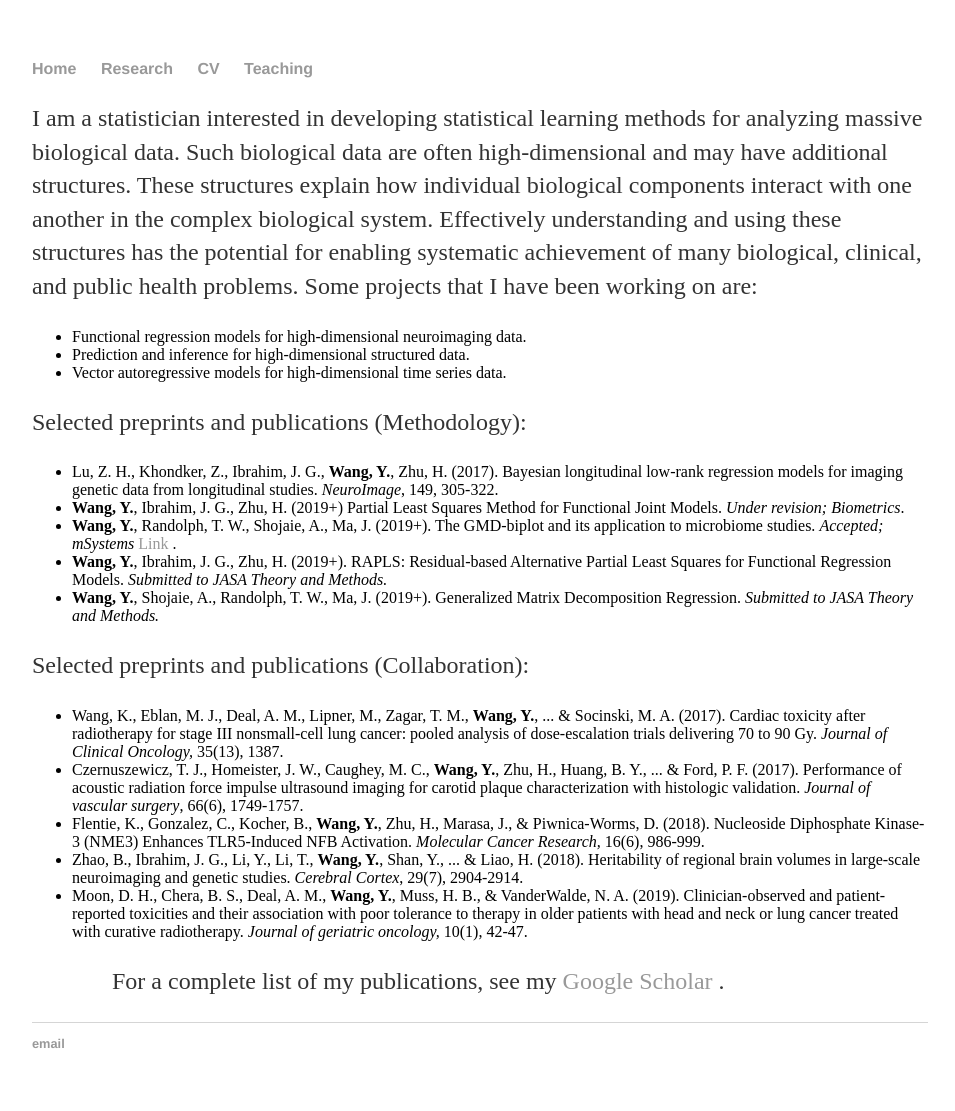
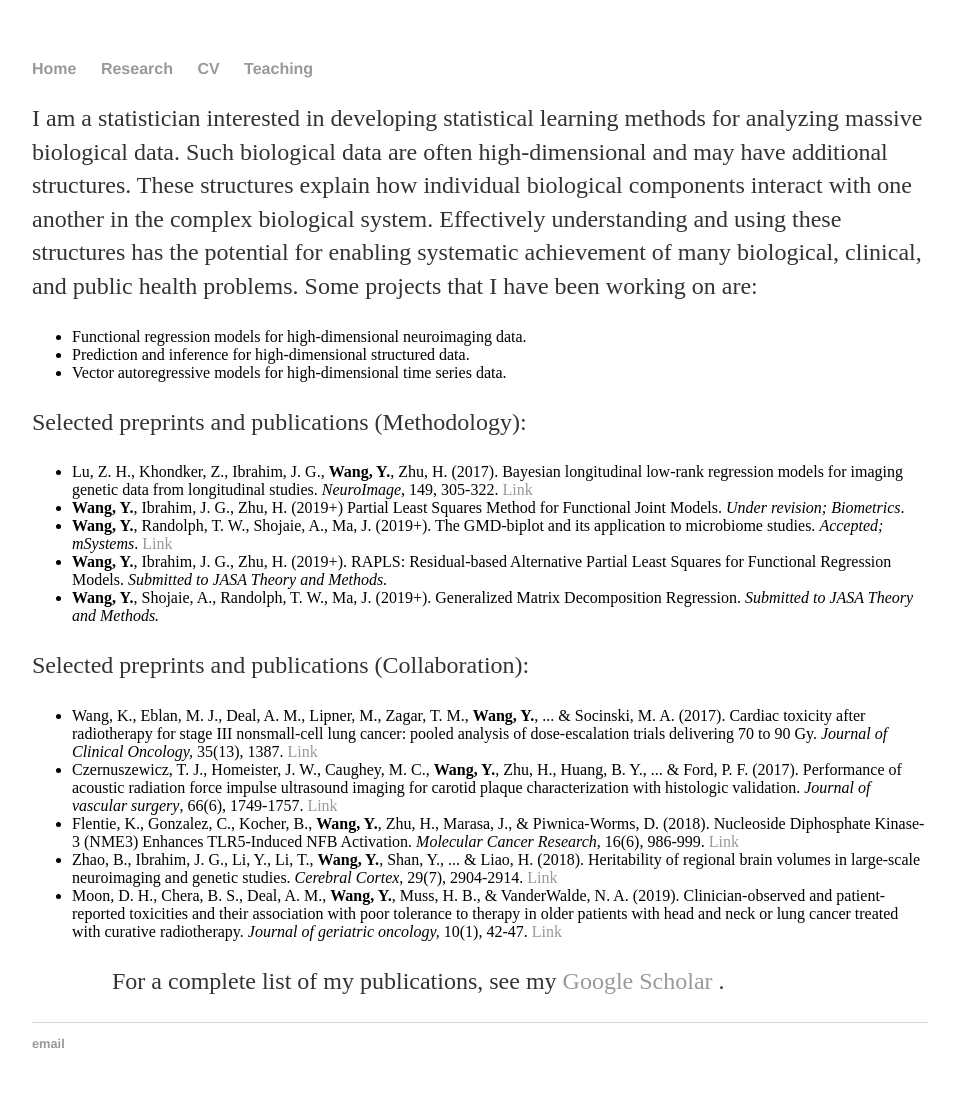
Before and after one commit to taryue/yuewangtemp.github.io, a Jekyll site: the page built from Research/index.html, in a window 1280 px wide. Shown: the whole page, without its empty margins (160-1115 px from the left). Built offline with Jekyll 4.4.1, drawn with Linux system fonts in a browser that asks for light colours.

Commit message:
Update index.html

```diff
--- a/Research/index.html
+++ b/Research/index.html
@@ -15,19 +15,19 @@ Some projects that I have been working on are:<p>
 	</ul>
 	<p >Selected preprints and publications (Methodology):<p>
 	<ul>
-		<li> Lu, Z. H., Khondker, Z., Ibrahim, J. G., <b>Wang, Y.</b>, Zhu, H. (2017). Bayesian longitudinal low-rank regression models for imaging genetic data from longitudinal studies. <i>NeuroImage</i>, 149, 305-322.</li>
+		<li> Lu, Z. H., Khondker, Z., Ibrahim, J. G., <b>Wang, Y.</b>, Zhu, H. (2017). Bayesian longitudinal low-rank regression models for imaging genetic data from longitudinal studies. <i>NeuroImage</i>, 149, 305-322. <a href = "https://www.ncbi.nlm.nih.gov/pubmed/28143775"> Link </a> </li>
 		<li> <b>Wang, Y.</b>, Ibrahim, J. G., Zhu, H. (2019+) Partial Least Squares Method for Functional Joint Models. <i>Under revision; Biometrics</i>. </li>
-		<li> <b>Wang, Y.</b>, Randolph, T. W., Shojaie, A., Ma, J. (2019+). The GMD-biplot and its application to microbiome studies. <i>Accepted; mSystems</i> <a href = "https://www.biorxiv.org/content/10.1101/814269v1"> Link </a> .</li>
+		<li> <b>Wang, Y.</b>, Randolph, T. W., Shojaie, A., Ma, J. (2019+). The GMD-biplot and its application to microbiome studies. <i>Accepted; mSystems</i>. <a href = "https://www.biorxiv.org/content/10.1101/814269v1"> Link </a> </li>
 		<li> <b>Wang, Y.</b>, Ibrahim, J. G., Zhu, H. (2019+). RAPLS: Residual-based Alternative Partial Least Squares for Functional Regression Models. <i>Submitted to JASA Theory and Methods.</i> </li>
 		<li> <b>Wang, Y.</b>, Shojaie, A., Randolph, T. W., Ma, J. (2019+). Generalized Matrix Decomposition Regression. <i>Submitted to JASA Theory and Methods.</i> </li>
 	</ul>
 	<p>Selected preprints and publications (Collaboration): <p>
 	<ul>
-		<li> Wang, K., Eblan, M. J., Deal, A. M., Lipner, M., Zagar, T. M., <b>Wang, Y.</b>, ... & Socinski, M. A. (2017). Cardiac toxicity after radiotherapy for stage III nonsmall-cell lung cancer: pooled analysis of dose-escalation trials delivering 70 to 90 Gy. <i>Journal of Clinical Oncology,</i> 35(13), 1387.</li>
-		<li> Czernuszewicz, T. J., Homeister, J. W., Caughey, M. C., <b>Wang, Y.</b>, Zhu, H., Huang, B. Y., ... & Ford, P. F. (2017). Performance of acoustic radiation force impulse ultrasound imaging for carotid plaque characterization with histologic validation. <i>Journal of vascular surgery</i>, 66(6), 1749-1757.</li>
-		<li> Flentie, K., Gonzalez, C., Kocher, B., <b>Wang, Y.</b>, Zhu, H., Marasa, J., & Piwnica-Worms, D. (2018). Nucleoside Diphosphate Kinase-3 (NME3) Enhances TLR5-Induced NFB Activation. <i>Molecular Cancer Research,</i> 16(6), 986-999.</li>
-		<li> Zhao, B., Ibrahim, J. G., Li, Y., Li, T., <b>Wang, Y.</b>, Shan, Y., ... & Liao, H. (2018). Heritability of regional brain volumes in large-scale neuroimaging and genetic studies. <i>Cerebral Cortex</i>, 29(7), 2904-2914.</li>
-		<li> Moon, D. H., Chera, B. S., Deal, A. M., <b>Wang, Y.</b>, Muss, H. B., & VanderWalde, N. A. (2019). Clinician-observed and patient-reported toxicities and their association with poor tolerance to therapy in older patients with head and neck or lung cancer treated with curative radiotherapy. <i>Journal of geriatric oncology,</i> 10(1), 42-47.</li>
+		<li> Wang, K., Eblan, M. J., Deal, A. M., Lipner, M., Zagar, T. M., <b>Wang, Y.</b>, ... & Socinski, M. A. (2017). Cardiac toxicity after radiotherapy for stage III nonsmall-cell lung cancer: pooled analysis of dose-escalation trials delivering 70 to 90 Gy. <i>Journal of Clinical Oncology,</i> 35(13), 1387. <a href = "https://www.ncbi.nlm.nih.gov/pubmed/28113017" > Link </a>  </li>
+		<li> Czernuszewicz, T. J., Homeister, J. W., Caughey, M. C., <b>Wang, Y.</b>, Zhu, H., Huang, B. Y., ... & Ford, P. F. (2017). Performance of acoustic radiation force impulse ultrasound imaging for carotid plaque characterization with histologic validation. <i>Journal of vascular surgery</i>, 66(6), 1749-1757. <a href = "https://www.ncbi.nlm.nih.gov/pubmed/28711401" > Link </a> </li>
+		<li> Flentie, K., Gonzalez, C., Kocher, B., <b>Wang, Y.</b>, Zhu, H., Marasa, J., & Piwnica-Worms, D. (2018). Nucleoside Diphosphate Kinase-3 (NME3) Enhances TLR5-Induced NFB Activation. <i>Molecular Cancer Research,</i> 16(6), 986-999. <a href = "https://www.ncbi.nlm.nih.gov/pubmed/29523766" > Link </a> </li>
+		<li> Zhao, B., Ibrahim, J. G., Li, Y., Li, T., <b>Wang, Y.</b>, Shan, Y., ... & Liao, H. (2018). Heritability of regional brain volumes in large-scale neuroimaging and genetic studies. <i>Cerebral Cortex</i>, 29(7), 2904-2914. <a href = "https://www.ncbi.nlm.nih.gov/pubmed/30010813" > Link </a> </li>
+		<li> Moon, D. H., Chera, B. S., Deal, A. M., <b>Wang, Y.</b>, Muss, H. B., & VanderWalde, N. A. (2019). Clinician-observed and patient-reported toxicities and their association with poor tolerance to therapy in older patients with head and neck or lung cancer treated with curative radiotherapy. <i>Journal of geriatric oncology,</i> 10(1), 42-47. <a href = "https://www.ncbi.nlm.nih.gov/pubmed/29903673" > Link </a> </li>
 	<ul/>
 	<p> For a complete list of my publications, see my <a href = "https://scholar.google.com/citations?user=m8LRDMwAAAAJ&hl=en"> Google Scholar </a>. </p>
 </div><!-- /.blurb -->
```
